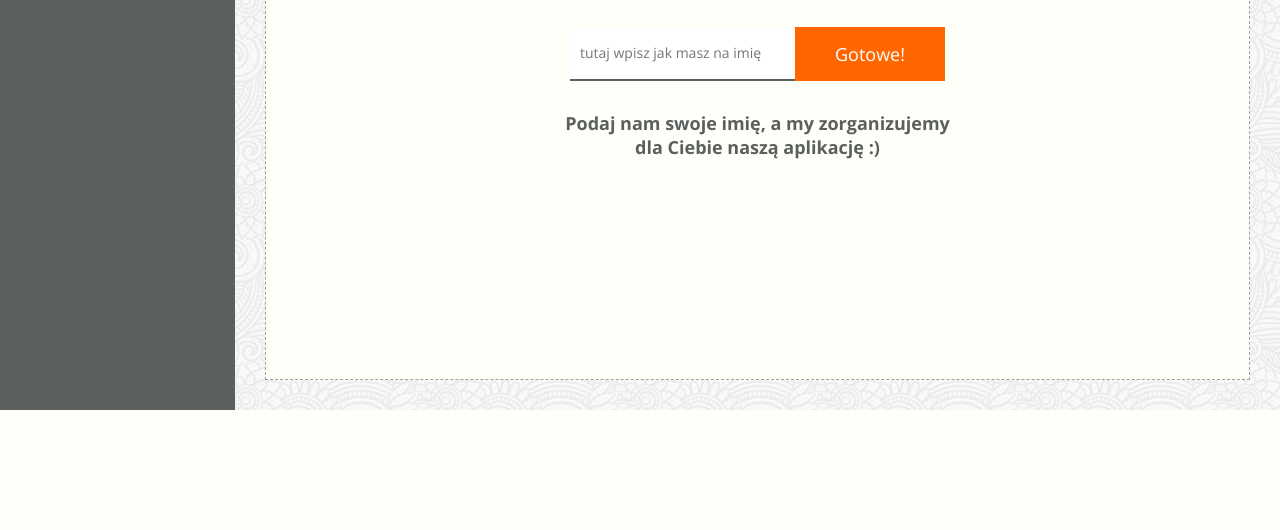
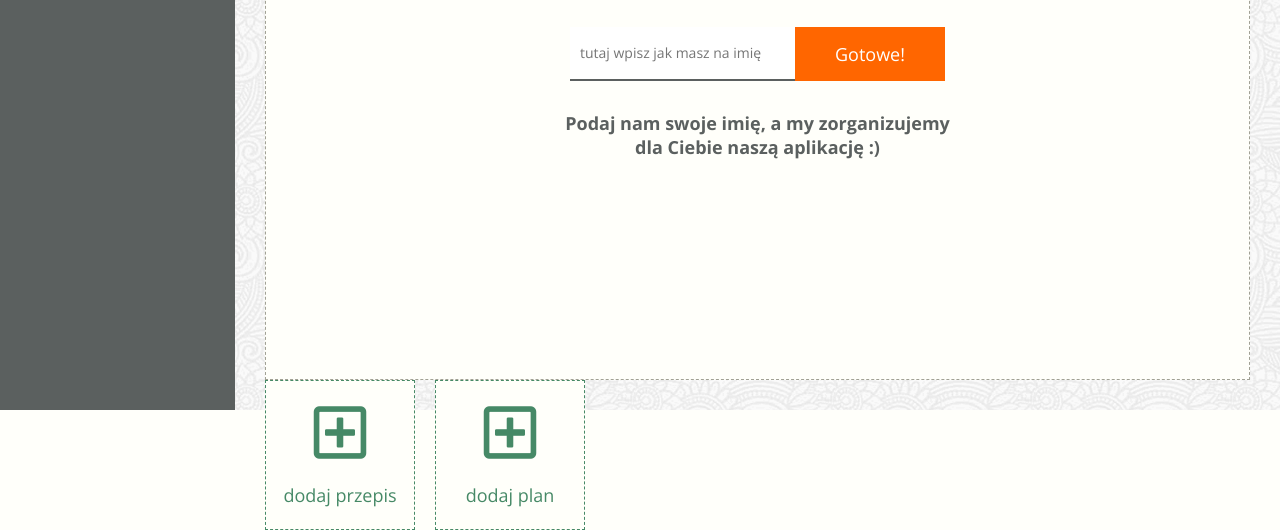
Before and after one commit to emcecha/zaplanuj-jedzonko, a website: page app.html in a window 1280 px wide. Shown: the part 390-920 px from the top of the page. Before the commit the page ends 800 px from the top, so only its background shows below. Drawn offline with nearby package versions, Linux system fonts and the light colour scheme; a web font is replaced by a local one.

Commit message:
dodanie przycisków dodaj przepis, dodaj plan w głównym widoku aplikacji

```diff
--- a/app.html
+++ b/app.html
@@ -69,6 +69,26 @@
                 </p>
             </div>
 
+            <div class="app-dashboard">
+                <div class="app-dashboard__menu">
+                    <div class="app-dashboard__button">
+                        <i class="far fa-plus-square"></i>
+                        <p class="app-dashboard__description">
+                            dodaj przepis
+                        </p>
+                    </div>
+                    <div class="app-dashboard__button">
+                        <i class="far fa-plus-square"></i>
+                        <p class="app-dashboard__description">
+                            dodaj plan
+                        </p>
+                    </div>
+                </div>
+                <div class="">
+
+                </div>
+            </div>
+
         </main>
 
     </div>
--- a/scss/main.scss
+++ b/scss/main.scss
@@ -13,4 +13,5 @@
 @import "partials/page_footer";
 @import "partials/app_main_view";
 @import "partials/app_dashboard_first_entry";
+@import "partials/app_dashboard";
 @import "partials/app_js_classes";
--- /dev/null
+++ b/scss/partials/_app_dashboard.scss
@@ -0,0 +1,35 @@
+.app-dashboard {
+
+    &__menu {
+        display: flex;
+    }
+
+    &__button {
+        background-color: $screen-bcg-color;
+        border: 1px dashed $msg-sucs-color;
+        color: $msg-sucs-color;
+        display: flex;
+        flex-direction: column;
+        justify-content: center;
+        align-items: center;
+        width: 150px;
+        height: 150px;
+        margin-right: 20px;
+        cursor: pointer;
+        transition: all 200ms;
+
+        i {
+            font-size: 60px;
+        }
+
+        &:hover {
+            color: $accent-color;
+            border-color: $accent-color;
+        }
+    }
+
+    &__description {
+        margin-top: 20px;
+        font-size: $m-font-size;
+    }
+}
```
Also changed, not shown: css/main.css.
